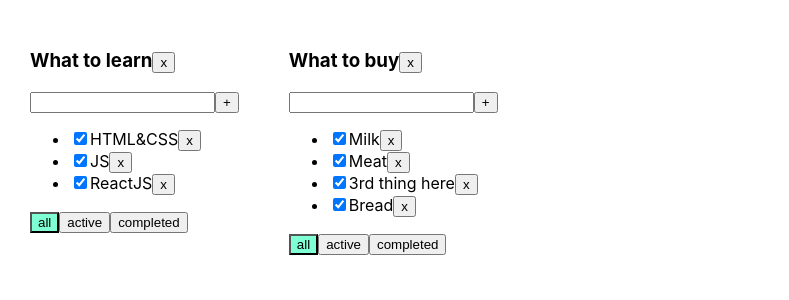
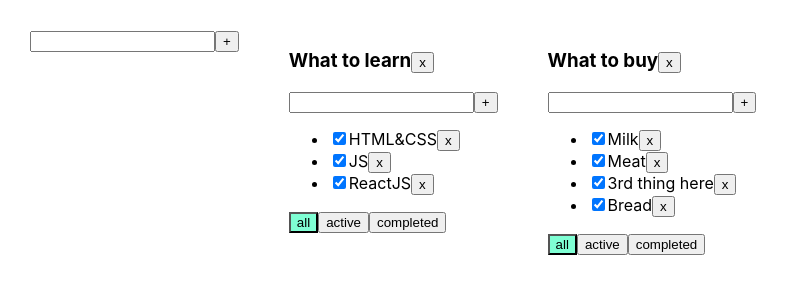
Before and after one commit to DmitriyKaplan28/todolist, a React (Create React App) app: page / in a window 1280 px wide. Shown: the top 300 px of the page, without its empty margins (0-789 px from the left). Built offline with nearby package versions, Linux system fonts and the light colour scheme.

Commit message:
lesson#6

```diff
--- a/src/App.tsx
+++ b/src/App.tsx
@@ -2,6 +2,7 @@ import React, {useState} from 'react';
 import './App.css';
 import {TaskType, Todolist} from './Todolist';
 import {v1} from 'uuid';
+import AddItemForm from "./components/AddItemForm";
 
 export type FilterValuesType = "all" | "active" | "completed";
 export type TodoListType = {
@@ -45,20 +46,38 @@ function App() {
     }
 
     const CheckBoxChange = (todoListID: string, currentID: string, checkedValue: boolean) => {
-
         setTasks({
             ...tasks,
             [todoListID]: tasks[todoListID].map(el => el.id === currentID ? {...el, isDone: checkedValue} : el)
         })
     }
+    const changeTaskTitle = (todoListID: string, currentID: string, title: string) => {
+        setTasks({
+            ...tasks,
+            [todoListID]: tasks[todoListID].map(el => el.id === currentID ? {...el, title} : el)
+        })
+    }
 
-    function changeFilter(todoListID: string, value: FilterValuesType) {
+    function changeTodoListFilter(todoListID: string, value: FilterValuesType) {
         setTodoLists(todoLists.map(tl => tl.id === todoListID ? {...tl, filter: value} : tl))
+    }
+    function changeTodoListTitle(todoListID: string, title: string) {
+        setTodoLists(todoLists.map(tl => tl.id === todoListID ? {...tl, title} : tl))
     }
 
     const removeTodoList = (todoListID: string) => {
         setTodoLists(todoLists.filter(tl => tl.id !== todoListID))
         delete tasks[todoListID]
+    }
+    const addTodoList = (title: string) => {
+        const newTodoListID = v1()
+        const newTodoList: TodoListType = {
+            id: newTodoListID,
+            title: title,
+            filter: 'all'
+        }
+        setTodoLists([...todoLists, newTodoList])
+        setTasks( {...tasks, [newTodoListID]:[]})
     }
 
     const todoListsForRender = todoLists.map(tl => {
@@ -80,16 +99,18 @@ function App() {
 
                 removeTodoList={removeTodoList}
                 removeTask={removeTask}
-                changeFilter={changeFilter}
+                changeTodoListFilter={changeTodoListFilter}
                 addTask={addTask}
                 CheckBoxChange={CheckBoxChange}
-
+                changeTaskTitle={changeTaskTitle}
+                changeTodoListTitle={changeTodoListTitle}
             />
         )
     })
 
     return (
         <div className="App">
+            <AddItemForm addItem={addTodoList}/>
             {todoListsForRender}
         </div>
     );
--- a/src/Todolist.tsx
+++ b/src/Todolist.tsx
@@ -4,6 +4,7 @@ import styles from './Todolist.module.css'
 import {Button} from "./components/Button";
 import {CheckBox} from "./components/CheckBox";
 import AddItemForm from "./components/AddItemForm";
+import EditableSpan from "./components/EditableSpan";
 
 export type TaskType = {
     id: string
@@ -17,28 +18,28 @@ type PropsType = {
     tasks: Array<TaskType>
     removeTask: (todoListID: string, taskId: string) => void
     removeTodoList: (todoListID: string) => void
-    changeFilter: (todoListID: string, value: FilterValuesType) => void
+    changeTodoListFilter: (todoListID: string, value: FilterValuesType) => void
+    changeTodoListTitle: (todoListID: string, title: string) => void
     addTask: (todoListID: string, title: string) => void
     CheckBoxChange: (todoListID: string, currentID: string, checkedValue: boolean) => void
     filter: FilterValuesType
+    changeTaskTitle: (todoListID: string, currentID: string, title: string) => void
 }
 
 export function Todolist(props: PropsType) {
 
-
-
     const addTask = (title:string) => props.addTask(props.todoListID, title)
-
-
     const changeFilterHandler = (filterValue: FilterValuesType) => {
-        props.changeFilter(props.todoListID, filterValue)
+        props.changeTodoListFilter(props.todoListID, filterValue)
     }
-
+    const changeTodoListTitle = (title:string) => {
+        props.changeTodoListTitle(props.todoListID, title)
+    }
     const onClickHandler = (tID: string) => props.removeTask(props.todoListID, tID)
 
-
     return <div>
-        <h3>{props.title}
+        <h3>
+            <EditableSpan title={props.title} setNewTitle={changeTodoListTitle} />
             <Button name={'x'} callBack={() => props.removeTodoList(props.todoListID)} />
         </h3>
         <AddItemForm addItem={addTask}/>
@@ -48,9 +49,12 @@ export function Todolist(props: PropsType) {
                     const CheckBoxHandler=(checkedValue:boolean)=>{
                         props.CheckBoxChange(props.todoListID, t.id, checkedValue)
                     }
+                    const changeTaskTitle = (title:string) => {
+                        props.changeTaskTitle(props.todoListID, t.id, title)
+                    }
                     return <li key={t.id}>
                         <CheckBox isDone={t.isDone} callBack={CheckBoxHandler}/>
-                        <span>{t.title}</span>
+                        <EditableSpan title={t.title} setNewTitle={changeTaskTitle}/>
                         <button onClick={() => onClickHandler(t.id)}>x</button>
                     </li>
                 })
--- a/src/components/AddItemForm.tsx
+++ b/src/components/AddItemForm.tsx
@@ -22,7 +22,7 @@ const AddItemForm = (props:AddItemFormPropsType) => {
         setTitle(e.currentTarget.value)
     }
     const onKeyPressAddItem = (e: KeyboardEvent<HTMLInputElement>) => {
-        if (e.charCode === 13) {
+        if (e.key === "Enter") {
             onClickAddItem();
         }
     }
--- /dev/null
+++ b/src/components/EditableSpan.tsx
@@ -0,0 +1,34 @@
+import React, {ChangeEvent, KeyboardEvent, useState} from 'react';
+
+type EditableSpanPropsType = {
+    title: string
+    setNewTitle: (newTitle: string) => void
+}
+
+const EditableSpan = (props: EditableSpanPropsType) => {
+    const [title, setTitle] = useState(props.title)
+    const [editMode, setEditMode] = useState<boolean>(false)
+    const onEditMode = () => setEditMode(true)
+    const offEditMode = () => {
+        if (title.trim()) {
+            setEditMode(false)
+            props.setNewTitle(title)
+        }
+    }
+    const onKeyPressOffEditMode = (e: KeyboardEvent<HTMLInputElement>) => e.key === "Enter" && offEditMode()
+    const onChangeHandler = (e: ChangeEvent<HTMLInputElement>) => setTitle(e.currentTarget.value)
+
+    return (
+        editMode
+            ? <input
+                value={title}
+                onChange={onChangeHandler}
+                autoFocus
+                onBlur={offEditMode}
+                onKeyPress={onKeyPressOffEditMode}
+            />
+            : <span onDoubleClick={onEditMode}>{props.title}</span>
+    );
+};
+
+export default EditableSpan;
```
